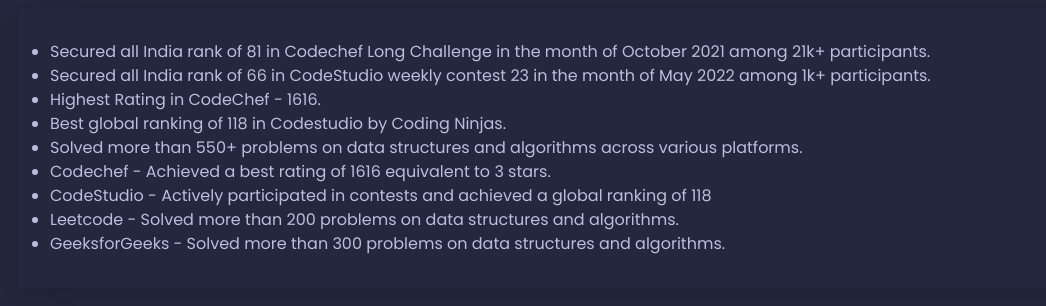
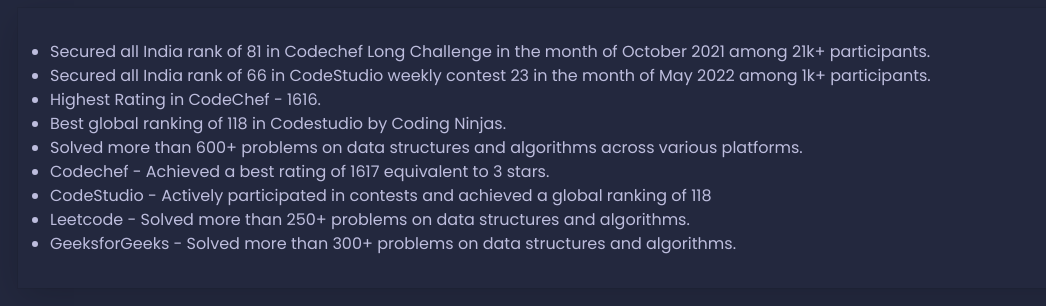
Before and after one commit to anoojraj07/Portfolio, a plain HTML site: page index.html in a window 1280 px wide. Shown: the part 1240-1546 px from the top of the page, without its empty margins (72-1118 px from the left). Drawn offline with Linux system fonts and the light colour scheme.

Commit message:
Update index.html

```diff
--- a/index.html
+++ b/index.html
@@ -127,12 +127,12 @@
               2022 among 1k+ participants.</li>
               <li>Highest Rating in CodeChef - 1616.</li>
               <li>Best global ranking of 118 in Codestudio by Coding Ninjas.</li>
-              <li>Solved more than 550+ problems on data structures and algorithms across various
+              <li>Solved more than 600+ problems on data structures and algorithms across various
                 platforms.</li>
-                <li>Codechef - Achieved a best rating of 1616 equivalent to 3 stars.</li>
+                <li>Codechef - Achieved a best rating of 1617 equivalent to 3 stars.</li>
                 <li>CodeStudio - Actively participated in contests and achieved a global ranking of 118</li>
-                <li>Leetcode - Solved more than 200 problems on data structures and algorithms.</li>
-                <li>GeeksforGeeks - Solved more than 300 problems on data structures and algorithms.</li>
+                <li>Leetcode - Solved more than 250+ problems on data structures and algorithms.</li>
+                <li>GeeksforGeeks - Solved more than 300+ problems on data structures and algorithms.</li>
           </ul>
           </div>
           </div>
```
